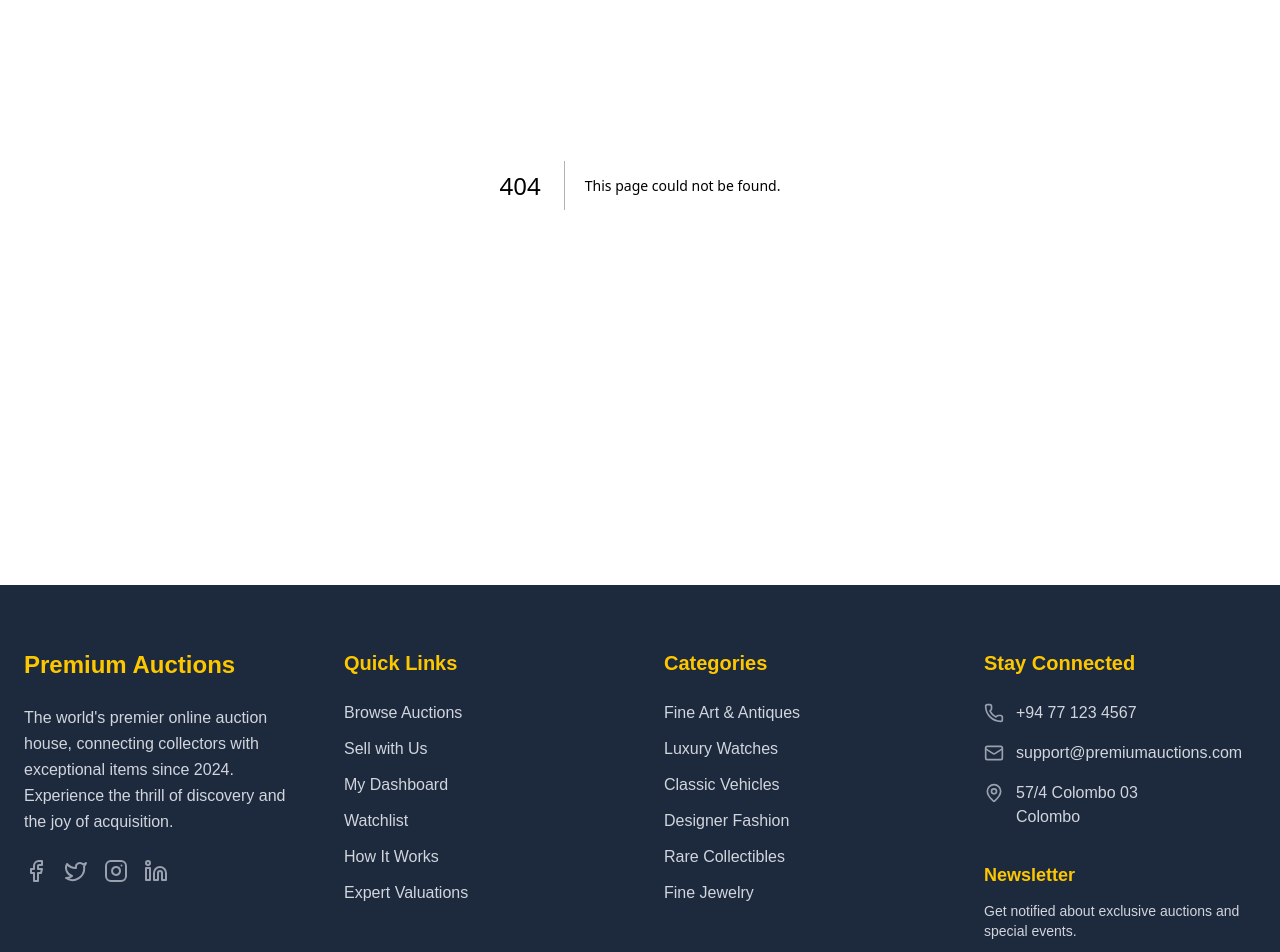
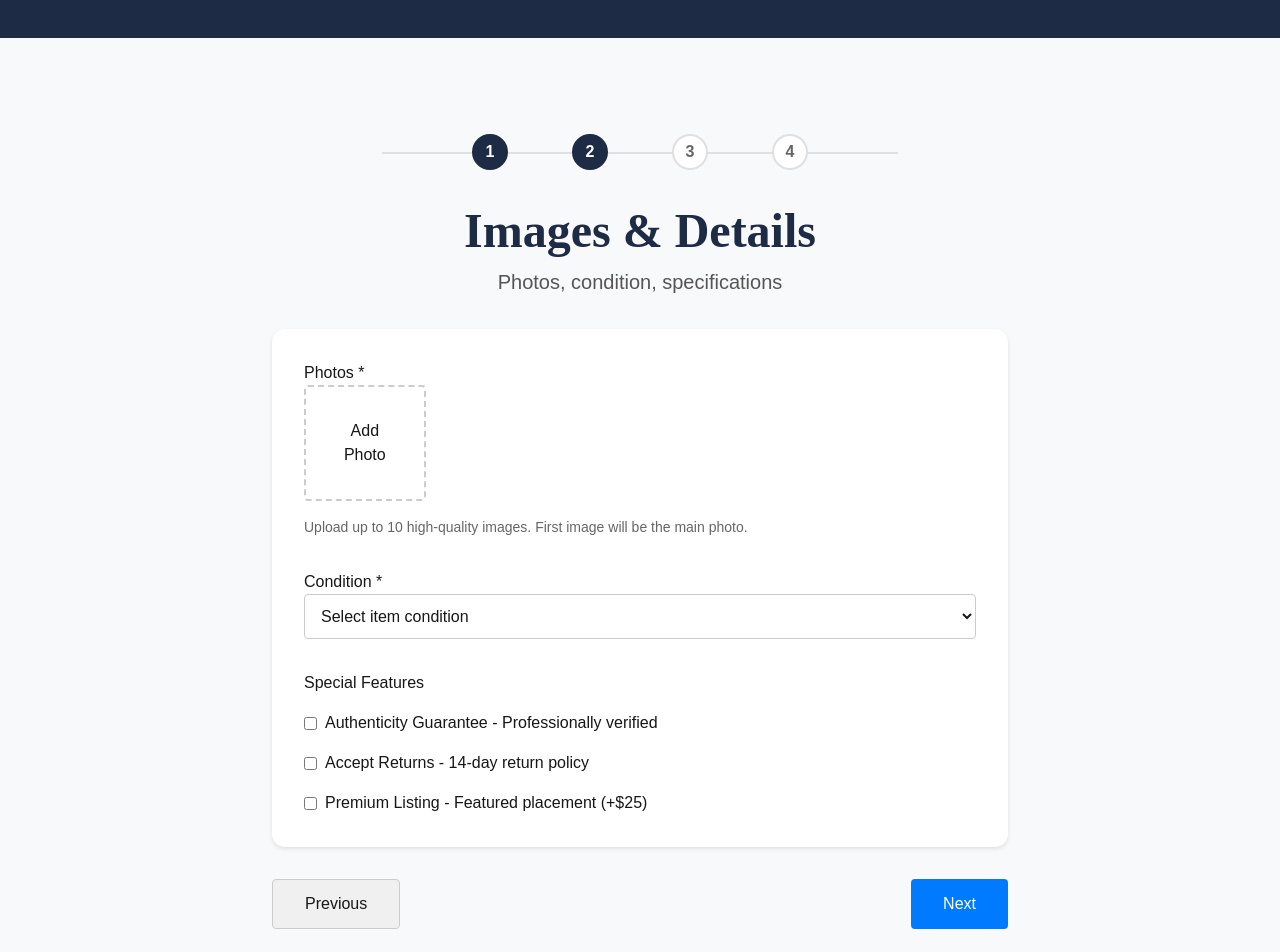
Before and after one commit to Himashmayadunna/auction-management-system, a Next.js app: page /sell in a window 1280 px wide. Before the commit this address had no page. Shown: the part 280-1232 px from the top of the page. Built offline with nearby package versions, Linux system fonts and the light colour scheme.

Commit message:
add page.jsx and css file

```diff
--- /dev/null
+++ b/src/app/sell/page.jsx
@@ -0,0 +1,132 @@
+'use client';
+
+import { useState } from 'react';
+import Image from 'next/image';
+import styles from './sell.module.css';
+
+export default function SellPage() {
+  const [images, setImages] = useState([]);
+  const [condition, setCondition] = useState('');
+  const [features, setFeatures] = useState({
+    authenticity: false,
+    returns: false,
+    premium: false
+  });
+
+  const handleImageUpload = (e) => {
+    const files = Array.from(e.target.files);
+    const imageUrls = files.map(file => URL.createObjectURL(file));
+    setImages(prev => [...prev, ...imageUrls]);
+  };
+
+  const removeImage = (index) => {
+    setImages(prev => prev.filter((_, i) => i !== index));
+  };
+
+  const handleSubmit = async (e) => {
+    e.preventDefault();
+    // Mock API call - will be replaced with real API later
+    console.log({
+      images,
+      condition,
+      features
+    });
+  };
+
+  return (
+    <div className={styles.container}>
+      <div className={styles.headerBox}>
+      <div className={styles.titleContainer}>
+        <h1 className={styles.title}>Create Your Auction</h1>
+        <p className={styles.subtitle}>List your item and reach thousands of potential buyers worldwide</p>
+      </div>
+      </div>
+      <div className={styles.formContainer}>
+      <div className={styles.progress}>
+         <div className={`${styles.step} ${styles.stepActive}`}>1</div>
+         <div className={`${styles.step} ${styles.stepActive}`}>2</div>
+         <div className={styles.step}>3</div>
+         <div className={styles.step}>4</div>
+     </div>
+
+        <div className={styles.formTopic}>
+          <h1 className={styles.formTopicTitle}>Images & Details</h1>
+          <p className={styles.formTopicSubtitle}>Photos, condition, specifications</p>
+        </div>
+
+
+      <form onSubmit={handleSubmit} className={styles.form}>
+        <section className={styles.section}>
+
+          <div className={styles.imageUpload}>
+            <h3>Photos *</h3>
+            <div className={styles.imageGrid}>
+              {images.map((image, index) => (
+                <div key={index} className={styles.imagePreview}>
+                  <Image src={image} alt={`Preview ${index + 1}`} width={100} height={100} />
+                  <button type="button" onClick={() => removeImage(index)}>&times;</button>
+                </div>
+              ))}
+              <label className={styles.uploadButton}>
+                <input
+                  type="file"
+                  accept="image/*"
+                  multiple
+                  onChange={handleImageUpload}
+                  style={{ display: 'none' }}
+                />
+                <span>Add Photo</span>
+              </label>
+            </div>
+            <p className={styles.imageHelp}>Upload up to 10 high-quality images. First image will be the main photo.</p>
+          </div>
+
+          <div className={styles.condition}>
+            <h3>Condition *</h3>
+            <select value={condition} onChange={(e) => setCondition(e.target.value)}>
+              <option value="">Select item condition</option>
+              <option value="new">New</option>
+              <option value="like-new">Like New</option>
+              <option value="used">Used</option>
+              <option value="for-parts">For Parts</option>
+            </select>
+          </div>
+
+          <div className={styles.features}>
+            <h3>Special Features</h3>
+            <label>
+              <input
+                type="checkbox"
+                checked={features.authenticity}
+                onChange={(e) => setFeatures(prev => ({ ...prev, authenticity: e.target.checked }))}
+              />
+              Authenticity Guarantee - Professionally verified
+            </label>
+            <label>
+              <input
+                type="checkbox"
+                checked={features.returns}
+                onChange={(e) => setFeatures(prev => ({ ...prev, returns: e.target.checked }))}
+              />
+              Accept Returns - 14-day return policy
+            </label>
+            <label>
+              <input
+                type="checkbox"
+                checked={features.premium}
+                onChange={(e) => setFeatures(prev => ({ ...prev, premium: e.target.checked }))}
+              />
+              Premium Listing - Featured placement (+$25)
+            </label>
+          </div>
+        </section>
+
+        <div className={styles.navigation}>
+          <button type="button" className={styles.prevButton}>Previous</button>
+          <button type="submit" className={styles.nextButton}>Next</button>
+        </div>
+      </form>
+      </div>
+    </div>
+  );
+}
--- /dev/null
+++ b/src/app/sell/sell.module.css
@@ -0,0 +1,245 @@
+body {
+  background-color: #f8f9fa;
+}
+
+.container {
+  width: 100%;
+  margin: 0;
+  padding: 0;
+}
+
+.headerBox{
+  background-color: #1e2b44;
+  padding: 4rem 2rem;
+  margin-bottom: 2rem;
+}
+
+.titleContainer {
+  max-width: 800px;
+  margin: 0 auto;
+  text-align: center;
+}
+
+.title {
+  font-size: 4rem;
+  font-weight: 700;
+  font-family: var(--font-playfair, serif);
+  text-align: center;
+  color: white;
+  margin-bottom: 1rem;
+  letter-spacing: -0.02em;
+  line-height: 1.2;
+  text-shadow: 0 2px 4px rgba(0, 0, 0, 0.1);
+}
+
+.subtitle {
+  text-align: center;
+  color: rgba(255, 255, 255, 0.9);
+  font-size: 1.25rem;
+  font-family: var(--font-inter, sans-serif);
+  font-weight: 400;
+  margin-bottom: 0;
+  letter-spacing: 0.01em;
+  line-height: 1.6;
+}
+.formContainer {
+  background-color: #f8f9fa;
+  padding: 2rem;
+  max-width: 800px;
+  margin: 2rem auto;
+}
+
+.progress {
+  display: flex;
+  justify-content: center;
+  align-items: center;
+  gap: 4rem;
+  margin: 2rem auto;
+  max-width: 800px;
+  position: relative;
+}
+
+.progress::before {
+  content: '';
+  position: absolute;
+  top: 50%;
+  left: 15%;
+  right: 15%;
+  height: 2px;
+  background-color: #e0e0e0;
+  z-index: 1;
+}
+
+.step {
+  width: 36px;
+  height: 36px;
+  border-radius: 50%;
+  background-color: white;
+  border: 2px solid #e0e0e0;
+  color: #666;
+  font-weight: 600;
+  font-size: 1rem;
+  display: flex;
+  align-items: center;
+  justify-content: center;
+  position: relative;
+  z-index: 2;
+  transition: all 0.3s ease;
+}
+
+.step.stepActive {
+  background-color: #1e2b44;
+  border-color: #1e2b44;
+  color: white;
+  font-weight: bold;
+}
+
+.formTopic {
+  max-width: 800px;
+  margin: 0 auto 2rem auto; /* centers horizontally + adds spacing below */
+  text-align: center;       /* centers the text */
+}
+
+.formTopic h1 {
+  font-size: 3rem;          /* adjust size (48px), change to 3.5rem if needed */
+  font-weight: 700;
+  margin-bottom: 0.5rem;
+  color: #1e2b44;
+  font-family: "Times New Roman", Times, serif;
+  line-height: 1.2;
+}
+
+.formTopic p {
+  font-size: 1.25rem;       /* slightly bigger for subtitle */
+  color: #555;
+  margin: 0;
+}
+
+.form {
+  margin-top: 2rem;
+}
+
+.section {
+  background: white;
+  border-radius: 13px;
+  padding: 2rem;
+  box-shadow: 0 2px 4px rgba(0, 0, 0, 0.1);
+  margin-bottom: 2rem;
+}
+
+.section h2 {
+  font-size: 1.5rem;
+  margin-bottom: 0.5rem;
+}
+
+.section p {
+  color: #666;
+  margin-bottom: 2rem;
+}
+
+.imageUpload {
+  margin-bottom: 2rem;
+}
+
+.imageGrid {
+  display: grid;
+  grid-template-columns: repeat(auto-fill, minmax(100px, 1fr));
+  gap: 1rem;
+  margin-bottom: 1rem;
+}
+
+.imagePreview {
+  position: relative;
+  border-radius: 4px;
+  overflow: hidden;
+}
+
+.imagePreview button {
+  position: absolute;
+  top: 5px;
+  right: 5px;
+  background: rgba(0, 0, 0, 0.5);
+  color: white;
+  border: none;
+  border-radius: 50%;
+  width: 20px;
+  height: 20px;
+  cursor: pointer;
+}
+
+.uploadButton {
+  border: 2px dashed #ccc;
+  border-radius: 4px;
+  padding: 2rem;
+  text-align: center;
+  cursor: pointer;
+  display: flex;
+  align-items: center;
+  justify-content: center;
+  min-height: 100px;
+}
+
+.uploadButton:hover {
+  border-color: #007bff;
+  color: #007bff;
+}
+
+.condition {
+  margin-bottom: 2rem;
+}
+
+.condition select {
+  width: 100%;
+  padding: 0.75rem;
+  border: 1px solid #ccc;
+  border-radius: 4px;
+  font-size: 1rem;
+}
+
+.features {
+  display: flex;
+  flex-direction: column;
+  gap: 1rem;
+}
+
+.features label {
+  display: flex;
+  align-items: center;
+  gap: 0.5rem;
+  cursor: pointer;
+}
+
+.navigation {
+  display: flex;
+  justify-content: space-between;
+  margin-top: 2rem;
+}
+
+.prevButton,
+.nextButton {
+  padding: 0.75rem 2rem;
+  border-radius: 4px;
+  font-size: 1rem;
+  cursor: pointer;
+}
+
+.prevButton {
+  background-color: #f0f0f0;
+  border: 1px solid #ccc;
+}
+
+.nextButton {
+  background-color: #007bff;
+  color: white;
+  border: none;
+}
+
+.nextButton:hover {
+  background-color: #0056b3;
+}
+
+.imageHelp {
+  font-size: 0.875rem;
+  color: #666;
+  margin-top: 0.5rem;
+}
```
